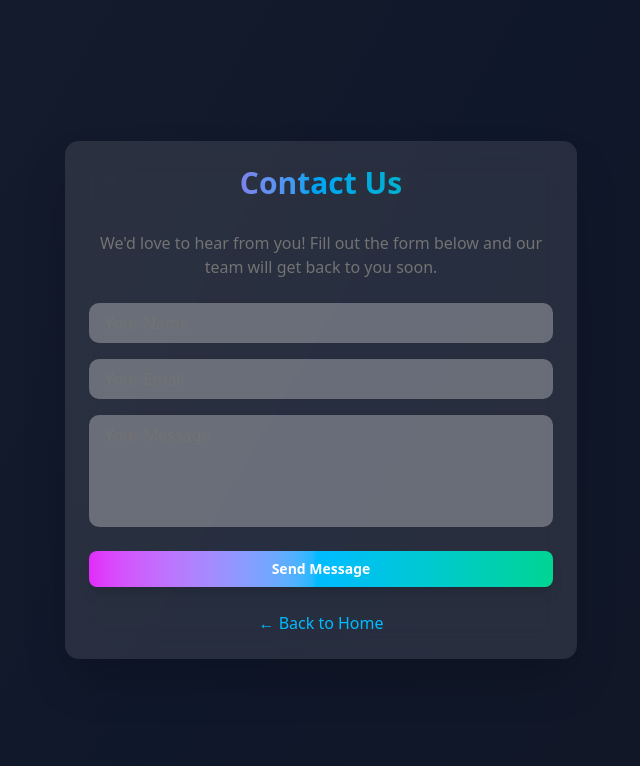
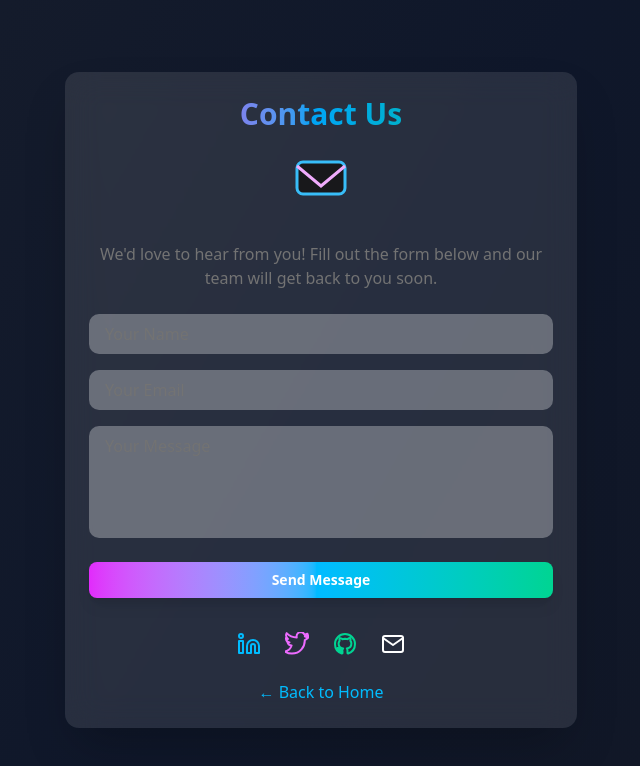
Before and after one commit to chay1438/unifytechresearchprojects, a Next.js app: page /contact in a window 1280 px wide. Shown: the top 766 px of the page, without its empty margins (319-959 px from the left). Built offline with nearby package versions, Linux system fonts and the light colour scheme.

Commit message:
feat: enhance contact page with animated icon, social links, validation, and success feedback

```diff
--- a/src/app/contact/page.tsx
+++ b/src/app/contact/page.tsx
@@ -2,8 +2,65 @@
 import { Card, CardContent, CardHeader, CardTitle } from "@/components/ui/card";
 import { Button } from "@/components/ui/button";
 import Link from "next/link";
+import { useState } from "react";
+
+const socials = [
+  { href: "https://linkedin.com", label: "LinkedIn", icon: "linkedin" },
+  { href: "https://twitter.com", label: "Twitter", icon: "twitter" },
+  { href: "https://github.com", label: "GitHub", icon: "github" },
+  { href: "mailto:info@unifytech.com", label: "Email", icon: "mail" },
+];
+
+function SocialIcon({ icon, label }: { icon: string; label: string }) {
+  const icons: Record<string, JSX.Element> = {
+    linkedin: <svg width="24" height="24" fill="none" stroke="currentColor" strokeWidth="2" strokeLinecap="round" strokeLinejoin="round" className="text-sky-400"><path d="M16 8a6 6 0 0 1 6 6v7h-4v-7a2 2 0 0 0-4 0v7h-4v-7a6 6 0 0 1 6-6z"/><rect x="2" y="9" width="4" height="12"/><circle cx="4" cy="4" r="2"/></svg>,
+    twitter: <svg width="24" height="24" fill="none" stroke="currentColor" strokeWidth="2" strokeLinecap="round" strokeLinejoin="round" className="text-fuchsia-400"><path d="M23 3a10.9 10.9 0 0 1-3.14 1.53A4.48 4.48 0 0 0 22.4 1.64a9.09 9.09 0 0 1-2.88 1.1A4.52 4.52 0 0 0 16.11 0c-2.5 0-4.52 2.02-4.52 4.52 0 .35.04.7.11 1.03C7.69 5.4 4.07 3.7 1.64 1.15c-.38.65-.6 1.4-.6 2.2 0 1.52.77 2.86 1.94 3.65A4.48 4.48 0 0 1 .96 6v.06c0 2.13 1.52 3.91 3.54 4.31-.37.1-.76.16-1.16.16-.28 0-.55-.03-.81-.08.55 1.72 2.15 2.97 4.05 3A9.05 9.05 0 0 1 0 19.54a12.8 12.8 0 0 0 6.92 2.03c8.3 0 12.85-6.88 12.85-12.85 0-.2 0-.39-.01-.58A9.22 9.22 0 0 0 24 4.59a9.1 9.1 0 0 1-2.6.71z"/></svg>,
+    github: <svg width="24" height="24" fill="none" stroke="currentColor" strokeWidth="2" strokeLinecap="round" strokeLinejoin="round" className="text-emerald-400"><path d="M12 2C6.48 2 2 6.48 2 12c0 4.42 2.87 8.17 6.84 9.5.5.09.66-.22.66-.48 0-.24-.01-.87-.01-1.7-2.78.6-3.37-1.34-3.37-1.34-.45-1.15-1.1-1.46-1.1-1.46-.9-.62.07-.6.07-.6 1 .07 1.53 1.03 1.53 1.03.89 1.52 2.34 1.08 2.91.83.09-.65.35-1.08.63-1.33-2.22-.25-4.56-1.11-4.56-4.95 0-1.09.39-1.98 1.03-2.68-.1-.25-.45-1.27.1-2.65 0 0 .84-.27 2.75 1.02A9.56 9.56 0 0 1 12 6.8c.85.004 1.7.12 2.5.35 1.9-1.29 2.74-1.02 2.74-1.02.55 1.38.2 2.4.1 2.65.64.7 1.03 1.59 1.03 2.68 0 3.85-2.34 4.7-4.57 4.95.36.31.68.92.68 1.85 0 1.33-.01 2.4-.01 2.73 0 .27.16.58.67.48A10.01 10.01 0 0 0 22 12c0-5.52-4.48-10-10-10z"/></svg>,
+    mail: <svg width="24" height="24" fill="none" stroke="currentColor" strokeWidth="2" strokeLinecap="round" strokeLinejoin="round" className="text-white"><rect x="2" y="4" width="20" height="16" rx="2"/><polyline points="22,6 12,13 2,6"/></svg>,
+  };
+  return <span aria-label={label} className="inline-block align-middle">{icons[icon]}</span>;
+}
+
+function AnimatedMail() {
+  // Simple animated SVG mail icon
+  return (
+    <svg width="64" height="64" viewBox="0 0 64 64" fill="none" className="mx-auto mb-4 animate-bounce-slow">
+      <rect x="8" y="16" width="48" height="32" rx="6" fill="#18181b" stroke="#38bdf8" strokeWidth="3" />
+      <polyline points="8,20 32,40 56,20" fill="none" stroke="#f0abfc" strokeWidth="3" />
+    </svg>
+  );
+}
 
 export default function ContactPage() {
+  const [submitted, setSubmitted] = useState(false);
+  const [form, setForm] = useState({ name: "", email: "", message: "" });
+  const [errors, setErrors] = useState<{ name?: string; email?: string; message?: string }>({});
+
+  function validate() {
+    const errs: typeof errors = {};
+    if (!form.name.trim()) errs.name = "Name is required.";
+    if (!form.email.trim()) errs.email = "Email is required.";
+    else if (!/^[^@\s]+@[^@\s]+\.[^@\s]+$/.test(form.email)) errs.email = "Invalid email.";
+    if (!form.message.trim()) errs.message = "Message is required.";
+    return errs;
+  }
+
+  function handleChange(e: React.ChangeEvent<HTMLInputElement | HTMLTextAreaElement>) {
+    setForm({ ...form, [e.target.name]: e.target.value });
+    setErrors({ ...errors, [e.target.name]: undefined });
+  }
+
+  function handleSubmit(e: React.FormEvent) {
+    e.preventDefault();
+    const errs = validate();
+    if (Object.keys(errs).length) {
+      setErrors(errs);
+      return;
+    }
+    setSubmitted(true);
+    setTimeout(() => setSubmitted(false), 3000);
+  }
+
   return (
     <div className="min-h-screen flex flex-col items-center justify-center animated-bg p-6">
       <Card className="w-full max-w-lg mx-auto bg-white/10 backdrop-blur-lg shadow-2xl border-0 animate-fade-in-up">
@@ -11,13 +68,28 @@ export default function ContactPage() {
           <CardTitle className="text-3xl font-extrabold bg-gradient-to-r from-fuchsia-600 via-sky-500 to-emerald-500 bg-clip-text text-transparent text-center animate-gradient-x">Contact Us</CardTitle>
         </CardHeader>
         <CardContent>
+          <AnimatedMail />
           <p className="text-center text-muted-foreground mb-6">We'd love to hear from you! Fill out the form below and our team will get back to you soon.</p>
-          <form className="flex flex-col gap-4">
-            <input type="text" placeholder="Your Name" className="rounded-lg px-4 py-2 bg-white/30 text-foreground placeholder:text-muted-foreground focus:outline-none focus:ring-2 focus:ring-fuchsia-400 transition" required />
-            <input type="email" placeholder="Your Email" className="rounded-lg px-4 py-2 bg-white/30 text-foreground placeholder:text-muted-foreground focus:outline-none focus:ring-2 focus:ring-sky-400 transition" required />
-            <textarea placeholder="Your Message" rows={4} className="rounded-lg px-4 py-2 bg-white/30 text-foreground placeholder:text-muted-foreground focus:outline-none focus:ring-2 focus:ring-emerald-400 transition resize-none" required />
+          <form className="flex flex-col gap-4" onSubmit={handleSubmit} noValidate aria-label="Contact form">
+            <label htmlFor="name" className="sr-only">Name</label>
+            <input id="name" name="name" type="text" placeholder="Your Name" className={`rounded-lg px-4 py-2 bg-white/30 text-foreground placeholder:text-muted-foreground focus:outline-none focus:ring-2 focus:ring-fuchsia-400 transition ${errors.name ? 'ring-2 ring-red-400' : ''}`} value={form.name} onChange={handleChange} required aria-invalid={!!errors.name} aria-describedby="name-error" />
+            {errors.name && <span id="name-error" className="text-red-400 text-xs">{errors.name}</span>}
+            <label htmlFor="email" className="sr-only">Email</label>
+            <input id="email" name="email" type="email" placeholder="Your Email" className={`rounded-lg px-4 py-2 bg-white/30 text-foreground placeholder:text-muted-foreground focus:outline-none focus:ring-2 focus:ring-sky-400 transition ${errors.email ? 'ring-2 ring-red-400' : ''}`} value={form.email} onChange={handleChange} required aria-invalid={!!errors.email} aria-describedby="email-error" />
+            {errors.email && <span id="email-error" className="text-red-400 text-xs">{errors.email}</span>}
+            <label htmlFor="message" className="sr-only">Message</label>
+            <textarea id="message" name="message" rows={4} placeholder="Your Message" className={`rounded-lg px-4 py-2 bg-white/30 text-foreground placeholder:text-muted-foreground focus:outline-none focus:ring-2 focus:ring-emerald-400 transition resize-none ${errors.message ? 'ring-2 ring-red-400' : ''}`} value={form.message} onChange={handleChange} required aria-invalid={!!errors.message} aria-describedby="message-error" />
+            {errors.message && <span id="message-error" className="text-red-400 text-xs">{errors.message}</span>}
             <Button type="submit" className="mt-2 bg-gradient-to-r from-fuchsia-500 via-sky-400 to-emerald-400 text-white font-semibold shadow-lg hover:scale-105 transition-transform duration-300 animate-gradient-x">Send Message</Button>
+            {submitted && <div className="text-emerald-400 text-center mt-2 animate-fade-in-up">Thank you! Your message has been sent. 🚀</div>}
           </form>
+          <div className="mt-8 flex justify-center gap-6">
+            {socials.map(s => (
+              <a key={s.label} href={s.href} target="_blank" rel="noopener noreferrer" aria-label={s.label} className="hover:scale-125 transition-transform duration-300">
+                <SocialIcon icon={s.icon} label={s.label} />
+              </a>
+            ))}
+          </div>
           <div className="mt-6 text-center">
             <Link href="/" className="text-sky-400 hover:underline">← Back to Home</Link>
           </div>
--- a/src/app/globals.css
+++ b/src/app/globals.css
@@ -163,3 +163,11 @@
 .animate-progress-bar {
   animation: progress-bar 1.6s cubic-bezier(.4,0,.2,1) both;
 }
+
+@keyframes bounce-slow {
+  0%, 100% { transform: translateY(0); }
+  50% { transform: translateY(-16px); }
+}
+.animate-bounce-slow {
+  animation: bounce-slow 2.2s infinite cubic-bezier(.4,0,.2,1);
+}
```
